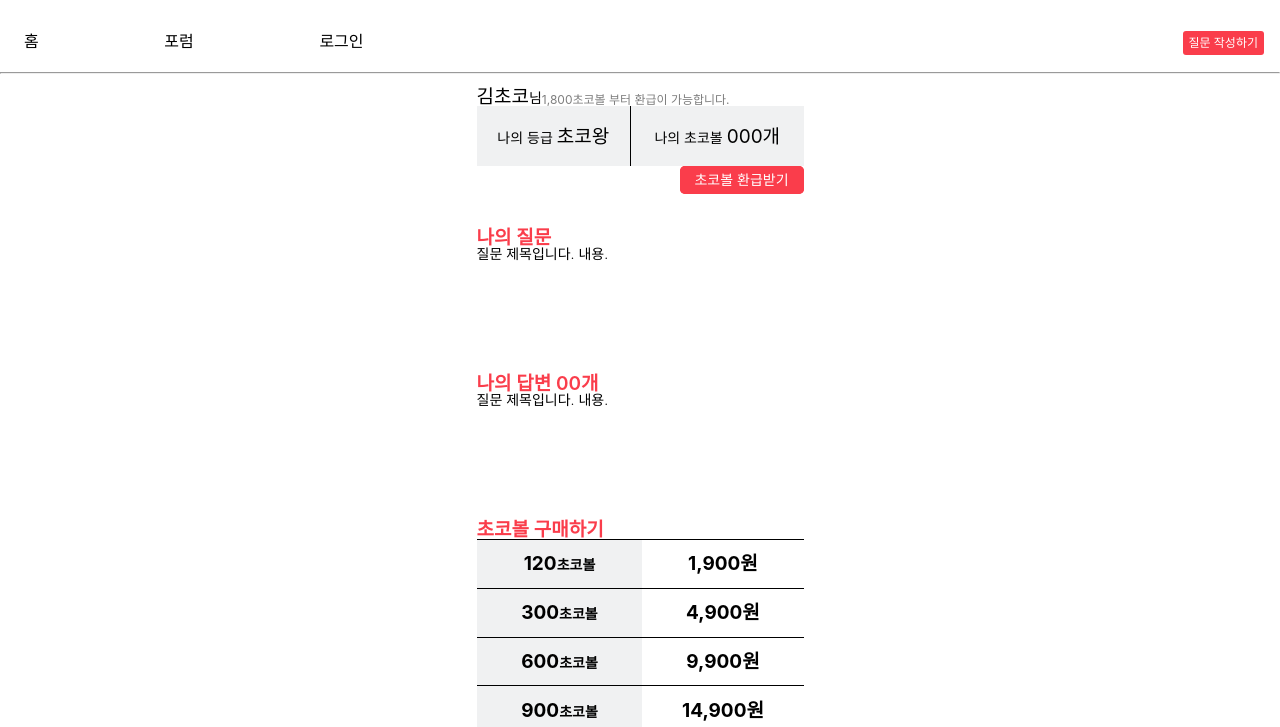
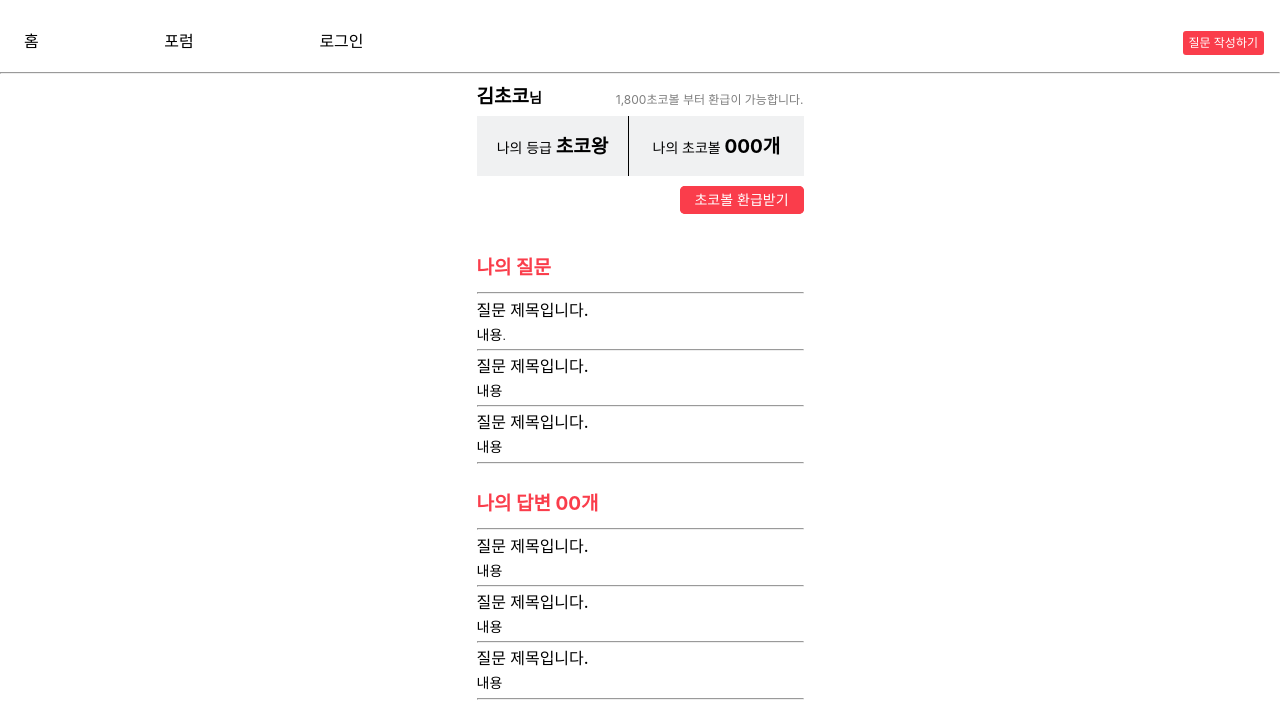
Before and after one commit to invisibleinseoul/ChocoTest, a plain HTML site: page html/mypage.html in a window 1280 px wide. Shown: the part 55-782 px from the top of the page. Drawn offline with nearby package versions, Linux system fonts and the light colour scheme; a web font is replaced by a local one.

Commit message:
ChocoTest
Edit mypage.html, main.css

```diff
--- a/css/main.css
+++ b/css/main.css
@@ -38,7 +38,6 @@ footer{
   color: #7E7E7E;
   min-width: 375px;
 }
-footer hr{background-color: #F0F1F2;}
 footer .logo{
   height: 20px;
   margin-bottom: 30px;
@@ -159,9 +158,6 @@ header .logo{
   margin-top: 20px;
   margin-bottom: 20px;
 }
-.forum-wrapper hr{
-  background-color: #F0F1F2;
-}
 .btn.btn__tag{
   padding-left: 10px;
   padding-right: 10px;
@@ -268,6 +264,7 @@ header .logo{
   flex-direction: column;
   margin-left: auto;
   margin-right: auto;
+  position: relative;
 }
 .mypage-content{
   margin-left: auto;
@@ -278,7 +275,10 @@ table{
   width: 327px;
   background-color: #F0F1F2;
 }
-.user-name{font-size: 19px;}
+.user-name{
+  font-size: 19px;
+  font-weight: 700;
+}
 .user-wrapper{
   align-items: flex-end;
   display: flex;
@@ -289,7 +289,8 @@ table{
 .exchange-comment{
   font-size: 12px;
   color: #7E7E7E;
-  margin-right: 0;
+  right: 0;
+  position: absolute;
 }
 .btn.btn--exchange{
   font-size: 14px;
@@ -297,6 +298,7 @@ table{
   text-align: center;
   color: #fff;
   font-family: 'Pretendard', Arial, sans-serif;
+  cursor: pointer;
 }
 .user .btn{
   height: 28px;
@@ -307,7 +309,8 @@ table{
 .content-title{
   font-size: 19px;
   color: #FA3D4B;
-  font-weight: 600;
+  font-weight: 700;
+  margin-bottom: 15px;
 }
 .content-content{
   font-size: 14px;
@@ -318,15 +321,24 @@ table{
   line-height: 28px;
   text-align: center;
   color: #fff;
-  font-family: 'Pretendard', Arial, sans-serif;
+  height: 28px;
+  width: 124px;
+  background-color: #FA3D4B;
+  border-radius: 7px;
+  margin-inline-start: 203px;
+  margin-top: 10px;
+  cursor: pointer;
 }
 .user-grade{
+  margin-top: 10px;
   font-size: 19px;
   height: 60px;
+  margin-bottom: 10px;
 }
 .user-grade td{
   border-right:1px solid #000;
   vertical-align: middle;
+  font-weight: 700;
 }
 .user-grade td:last-child{border-right:none;}
 .price td:nth-child(2){background-color: white;}
@@ -339,6 +351,7 @@ table{
 .user-grade span,
 .price span{
   font-size: 14px;
+  font-weight: 500;
 }
 .price{
   font-size: 19px;
@@ -350,10 +363,16 @@ table{
 .myAnswer,
 .buy{
   align-items: flex-start;
-  display: flex;
   min-height: 146px;
   width: 327px;
   flex-direction: column;
   margin-left: auto;
   margin-right: auto;
+  margin-top: 30px;
 }
+.myQuestion .content-content h4,
+.myAnswer .content-content h4{
+  font-size: 16px;
+  font-weight: 500;
+  margin-bottom: 10px;
+}
--- a/html/mypage.html
+++ b/html/mypage.html
@@ -45,7 +45,6 @@
       <div class="user-name">김초코<span>님</span></div>
       <div class="exchange-comment">1,800초코볼 부터 환급이 가능합니다.</div>
     </div>
-
     <table class="user-grade">
       <tr>
         <td><span>나의 등급 </span>초코왕</td>
@@ -57,12 +56,46 @@
     </div>
   </div>
   <div class="myQuestion">
-    <div class="content-title">나의 질문</div>
-    <div class="content-content">질문 제목입니다. 내용.</div>
+    <div>
+      <div class="content-title">나의 질문</div>
+      <hr>
+      <div class="content-content">
+        <h4>질문 제목입니다.</h4>
+        <p>내용.</p>
+      </div>
+      <div class="content-content">
+        <hr>
+        <h4>질문 제목입니다.</h4>
+        <p>내용</p>
+      </div>
+      <div class="content-content">
+        <hr>
+        <h4>질문 제목입니다.</h4>
+        <p>내용</p>
+      </div>
+    </div>
+    <hr>
   </div>
   <div class="myAnswer">
-    <div class="content-title">나의 답변 00개 </div>
-    <div class="content-content">질문 제목입니다. 내용.</div>
+    <div>
+      <div class="content-title">나의 답변 00개 </div>
+      <hr class="mypage-hr">
+      <div class="content-content">
+        <h4>질문 제목입니다.</h4>
+        <p>내용</p>
+      </div>
+      <div class="content-content">
+        <hr>
+        <h4>질문 제목입니다.</h4>
+        <p>내용</p>
+      </div>
+      <div class="content-content">
+        <hr>
+        <h4>질문 제목입니다.</h4>
+        <p>내용</p>
+      </div>
+    </div>
+    <hr>
   </div>
 
   <div class="buy">
```
